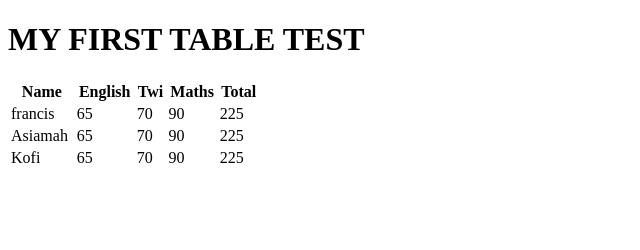
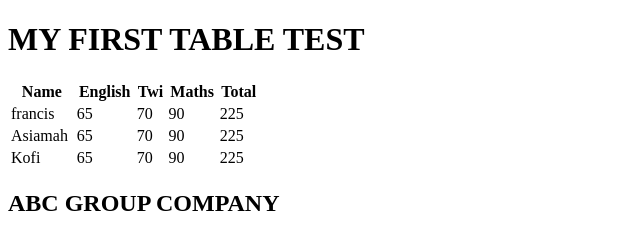
Before and after one commit to NELTANTSTUDIOS/html-tables, a plain HTML site: page index.html in a window 1280 px wide. Shown: the whole page, without its empty margins (0-640 px from the left). Drawn offline with Linux system fonts and the light colour scheme.

Commit message:
update 1

```diff
--- a/index.html
+++ b/index.html
@@ -59,7 +59,7 @@
         </section>
 
         <section>
-
+            <h1>ABC GROUP COMPANY</h1>
         </section>
 
 
```
